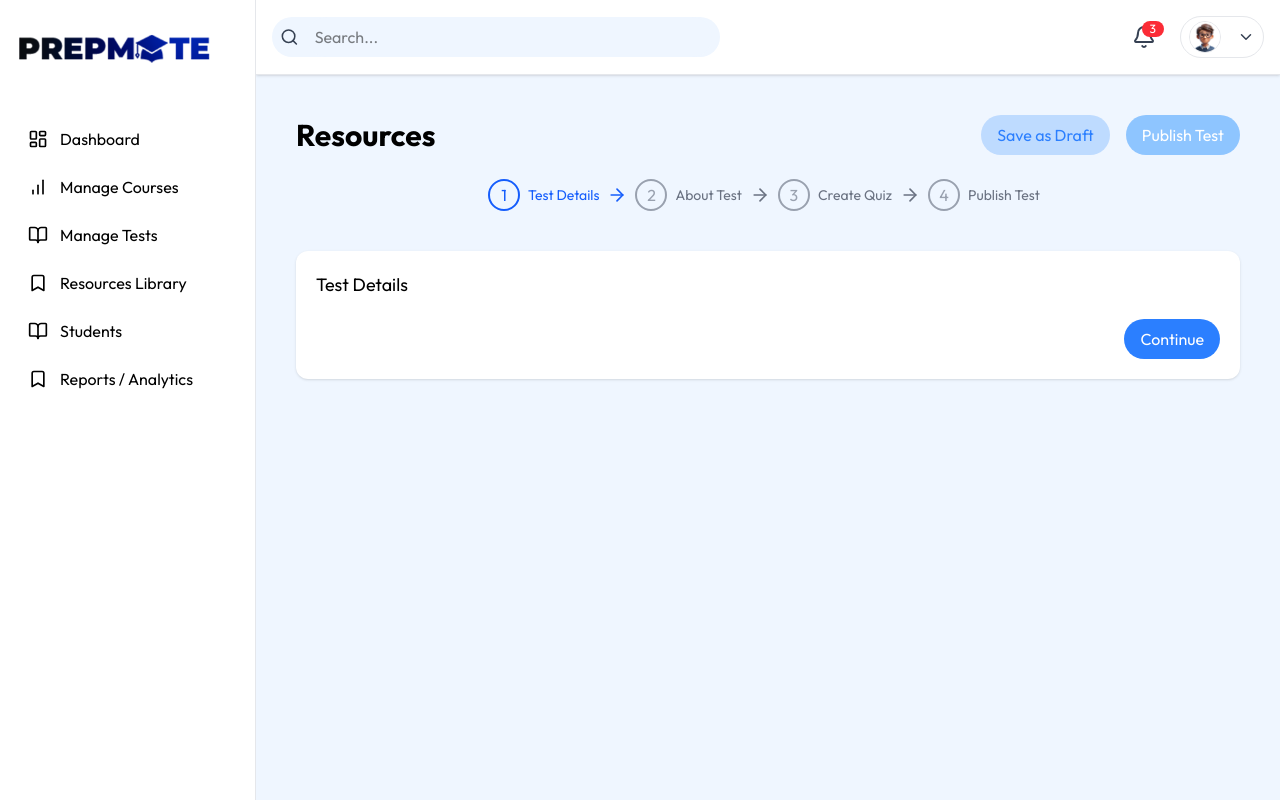
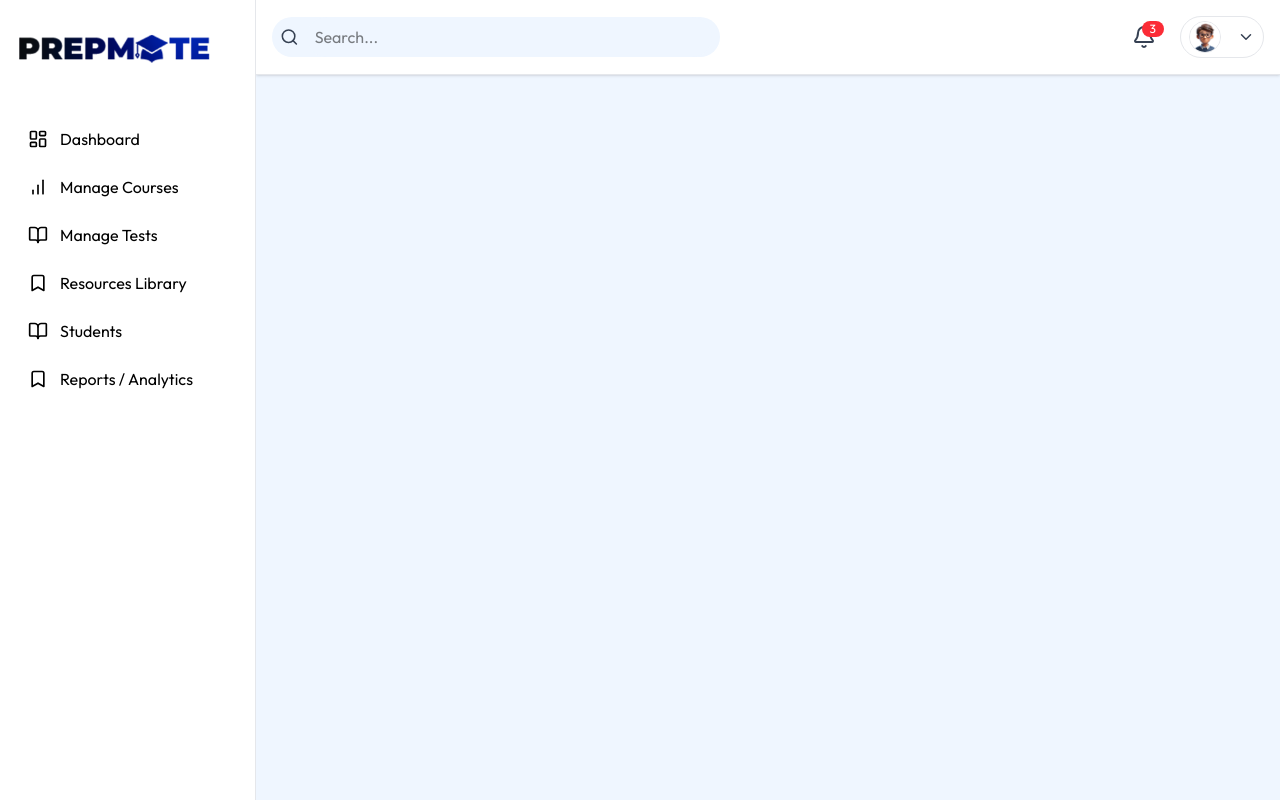
Before and after one commit to oluwaseyipd/PrepMate, a React (Vite) app: page /#/admin/manageresources in a window 1280 px wide. Built offline with nearby package versions, Linux system fonts and the light colour scheme.

Commit message:
Manage REsources file updated

```diff
--- a/src/pages/adminDashboard/ManageResources.jsx
+++ b/src/pages/adminDashboard/ManageResources.jsx
@@ -1,172 +1,11 @@
-import React, { useState } from "react";
-import { Link } from "react-router-dom";
-import { ArrowRight, ArrowLeft, PictureInPicture } from "lucide-react";
+import React from 'react'
 
-const CreateTest = () => {
-  const [currentStep, setCurrentStep] = useState(1);
+const ManageResources = () => {
+  return (
+    <div>
 
-  const steps = [
-    { id: 1, label: "Test Details" },
-    { id: 2, label: "About Test" },
-    { id: 3, label: "Create Quiz" },
-    { id: 4, label: "Publish Test" },
-  ];
+    </div>
+  )
+}
 
-  const handleNext = () => {
-    if (currentStep < steps.length) setCurrentStep((prev) => prev + 1);
-  };
-
-  const handleBack = () => {
-    if (currentStep > 1) setCurrentStep((prev) => prev - 1);
-  };
-
-  return (
-    <div className="p-4">
-      {/* Top Section */}
-      <div className="flex flex-col md:flex-row justify-between md:items-center mb-6">
-        <h1 className="text-3xl font-bold text-black">Resources</h1>
-        <div className="flex items-center justify-between gap-4 mt-5 md:mt-0">
-          <Link
-            to="#"
-            className="bg-blue-200 text-blue-500 px-4 py-2 rounded-full hover:text-white hover:bg-blue-600 transition duration-300"
-          >
-            Save as Draft
-          </Link>
-          <Link
-            to="#"
-            className="bg-blue-300 cursor-default text-white px-4 py-2 rounded-full transition duration-300"
-          >
-            Publish Test
-          </Link>
-        </div>
-      </div>
-
-      {/* Progress Bar */}
-      <div className="flex items-center justify-between md:justify-center gap-2 mb-10 overflow-x-auto">
-        {steps.map((step, index) => (
-          <div
-            key={step.id}
-            className={`flex items-center ${
-              currentStep === step.id || currentStep > step.id
-                ? "text-blue-600"
-                : "text-gray-500"
-            }`}
-          >
-            <div
-              className={`flex items-center justify-center rounded-full border-2 ${
-                currentStep > step.id
-                  ? "bg-blue-600 text-white"
-                  : currentStep === step.id
-                  ? "border-blue-600 text-blue-600"
-                  : "border-gray-400 text-gray-400"
-              } w-8 h-8`}
-            >
-              {step.id}
-            </div>
-            <div className="hidden md:flex flex-col items-center mx-2">
-              <p
-                className={`text-sm ${
-                  currentStep === step.id
-                    ? "text-blue-600"
-                    : currentStep > step.id
-                    ? "text-blue-600"
-                    : "text-gray-500"
-                }`}
-              >
-                {step.label}
-              </p>
-            </div>
-            {index !== steps.length - 1 && (
-              <ArrowRight className="w-5 h-5" />
-            )}
-          </div>
-        ))}
-      </div>
-
-      {/* Frames */}
-      <div className="mt-6 bg-white rounded-xl flex flex-col shadow-sm p-5">
-        {currentStep === 1 && (
-          <div>
-            <h3 className="text-lg text-black mb-5">Test Details</h3>
-            {/* Test Details Form */}
-            {/* Your existing form code for Test Details here */}
-            <div className="flex gap-5 justify-end">
-              <button
-                onClick={handleNext}
-                className="bg-blue-500 text-white px-4 py-2 rounded-full hover:bg-blue-600 transition duration-300"
-              >
-                Continue
-              </button>
-            </div>
-          </div>
-        )}
-
-        {currentStep === 2 && (
-          <div>
-            <h3 className="text-lg text-black mb-5">About Test</h3>
-            {/* About Test Form */}
-            {/* Your existing form code for About Test here */}
-            <div className="flex gap-5 justify-end">
-              <button
-                onClick={handleBack}
-                className="bg-transparent text-blue-600 border border-blue-500 px-4 py-2 rounded-full hover:text-white hover:bg-blue-600 transition duration-300"
-              >
-                Back
-              </button>
-              <button
-                onClick={handleNext}
-                className="bg-blue-500 text-white px-4 py-2 rounded-full hover:bg-blue-600 transition duration-300"
-              >
-                Continue
-              </button>
-            </div>
-          </div>
-        )}
-
-        {currentStep === 3 && (
-          <div>
-            <h3 className="text-lg text-black mb-5">Create Quiz</h3>
-            {/* Create Quiz Form */}
-            {/* Your existing form code for Create Quiz here */}
-            <div className="flex gap-5 justify-end">
-              <button
-                onClick={handleBack}
-                className="bg-transparent text-blue-600 border border-blue-500 px-4 py-2 rounded-full hover:text-white hover:bg-blue-600 transition duration-300"
-              >
-                Back
-              </button>
-              <button
-                onClick={handleNext}
-                className="bg-blue-500 text-white px-4 py-2 rounded-full hover:bg-blue-600 transition duration-300"
-              >
-                Continue
-              </button>
-            </div>
-          </div>
-        )}
-
-        {currentStep === 4 && (
-          <div>
-            <h3 className="text-lg text-black mb-5">Publish Test</h3>
-            {/* Publish Test final summary form */}
-            <div className="flex gap-5 justify-end">
-              <button
-                onClick={handleBack}
-                className="bg-transparent text-blue-600 border border-blue-500 px-4 py-2 rounded-full hover:text-white hover:bg-blue-600 transition duration-300"
-              >
-                Back
-              </button>
-              <button
-                className="bg-green-500 text-white px-4 py-2 rounded-full hover:bg-green-600 transition duration-300"
-              >
-                Publish
-              </button>
-            </div>
-          </div>
-        )}
-      </div>
-    </div>
-  );
-};
-
-export default CreateTest;
+export default ManageResources
```
